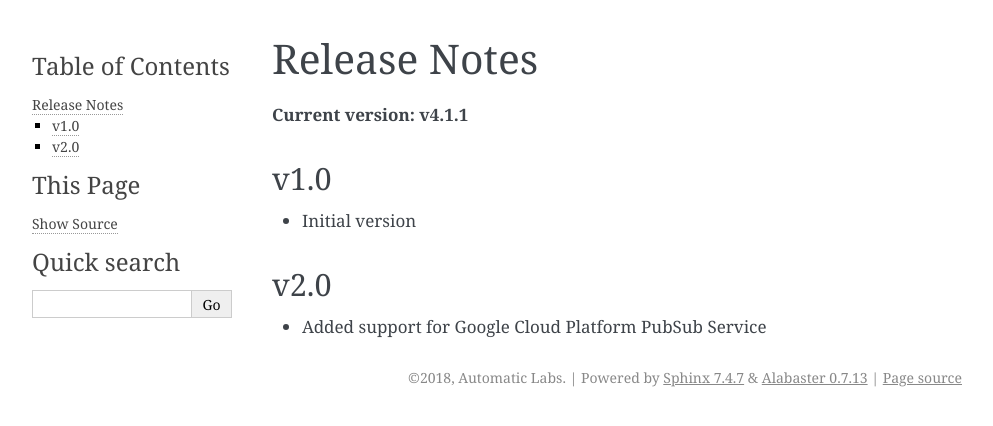
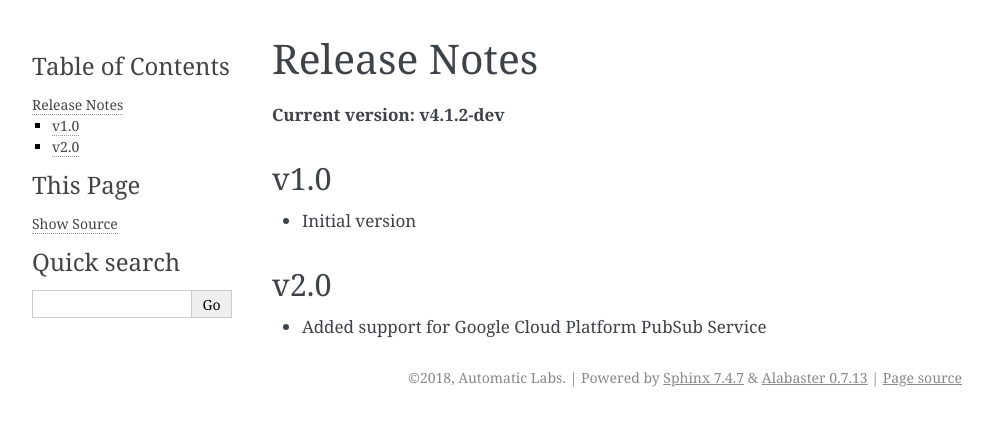
Before and after one commit to cloudchacho/hedwig-python, a Sphinx documentation site: the page built from docs/releases.rst, in a window 1280 px wide. Shown: the top 426 px of the page, without its empty margins (148-1141 px from the left). Built offline with Sphinx 7.4.7, drawn with Linux system fonts in a browser that asks for light colours.

Commit message:
Bump version: 4.1.1 → 4.1.2-dev

```diff
--- a/docs/conf.py
+++ b/docs/conf.py
@@ -32,7 +32,7 @@ author = 'Automatic Labs'
 # The short X.Y version
 version = '1.0'
 # The full version, including alpha/beta/rc tags
-release = '4.1.1'
+release = '4.1.2-dev'
 
 
 # -- General configuration ---------------------------------------------------
--- a/docs/releases.rst
+++ b/docs/releases.rst
@@ -1,7 +1,7 @@
 Release Notes
 =============
 
-**Current version: v4.1.1**
+**Current version: v4.1.2-dev**
 
 v1.0
 ~~~~
--- a/hedwig/__init__.py
+++ b/hedwig/__init__.py
@@ -7,4 +7,4 @@ hedwig
 
 
 # semantic versioning (http://semver.org/)
-VERSION = '4.1.1'
+VERSION = '4.1.2-dev'
```
Also changed, not shown: .bumpversion.cfg.
